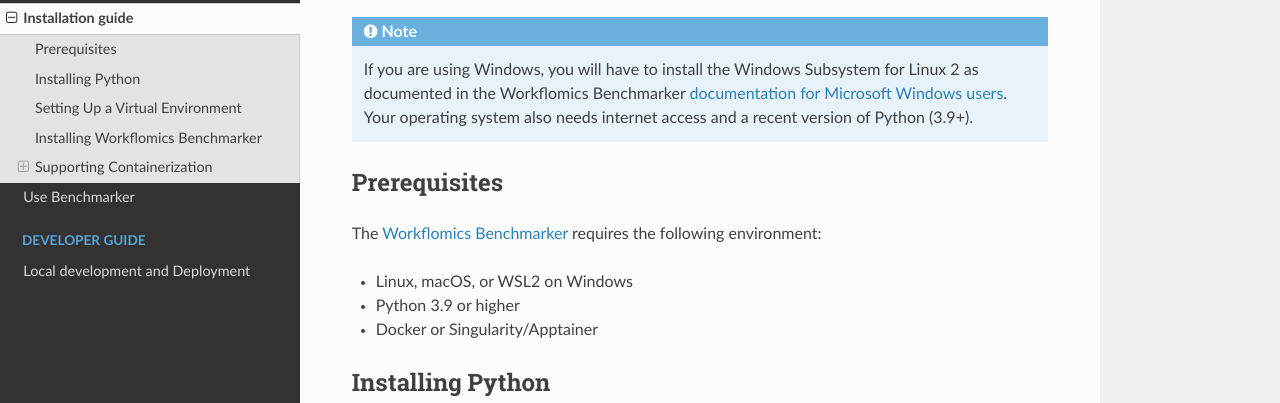
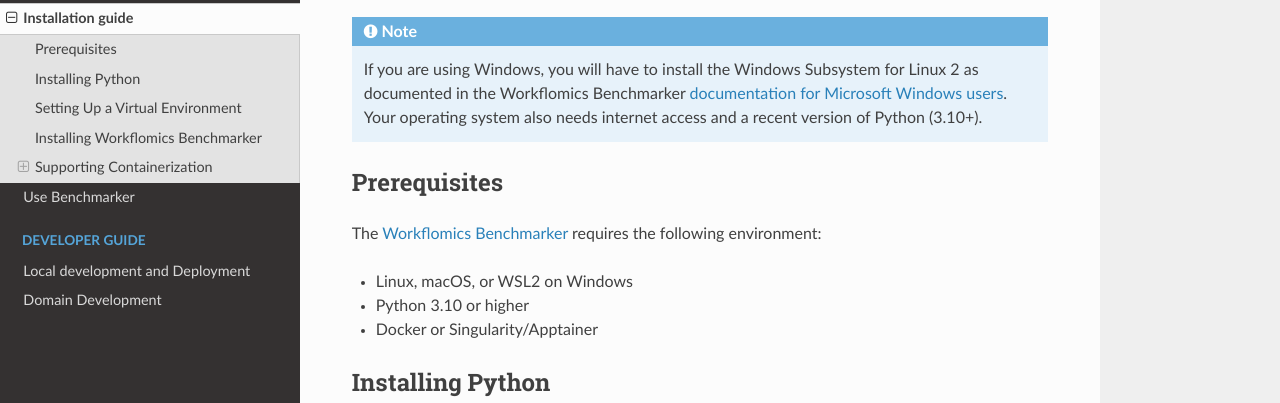
Before and after one commit to Workflomics/workflomics-readthedocs, a Sphinx documentation site: the page built from docs/source/workflomics-benchmarker/benchmarker-installation.rst, in a window 1280 px wide and 900 px high. Shown: the part 263-666 px from the top of the window. Built offline with Sphinx 7.4.7 and the Read the Docs theme 2.0.0, drawn with Linux system fonts in a browser that asks for light colours.

Commit message:
Setup the initial instructions for a new domain

```diff
--- a/docs/source/index.rst
+++ b/docs/source/index.rst
@@ -32,6 +32,7 @@ Contents
    :caption: Developer Guide
 
    basics/installation
+   basics/add-domain
 
 .. note::
 
--- a/docs/source/workflomics-benchmarker/benchmarker-installation.rst
+++ b/docs/source/workflomics-benchmarker/benchmarker-installation.rst
@@ -3,7 +3,7 @@ Installation guide
 
 This documentation provides instructions for setting up your local environment to benchmark workflows generated by the Workflomics web platform. The setup involves installing Python, setting up a virtual environment, installing the `Workflomics Benchmarker <https://github.com/Workflomics/workflomics-benchmarker>`_ and supporting containerization.
 
-.. note:: If you are using Windows, you will have to install the Windows Subsystem for Linux 2 as documented in the Workflomics Benchmarker `documentation for Microsoft Windows users <https://github.com/Workflomics/workflomics-benchmarker/tree/main?tab=readme-ov-file#ms-windows-users>`_. Your operating system also needs internet access and a recent version of Python (3.9+).
+.. note:: If you are using Windows, you will have to install the Windows Subsystem for Linux 2 as documented in the Workflomics Benchmarker `documentation for Microsoft Windows users <https://github.com/Workflomics/workflomics-benchmarker/tree/main?tab=readme-ov-file#ms-windows-users>`_. Your operating system also needs internet access and a recent version of Python (3.10+).
 
 
 Prerequisites
@@ -12,7 +12,7 @@ Prerequisites
 The `Workflomics Benchmarker <https://github.com/Workflomics/workflomics-benchmarker>`_ requires the following environment:
 
 - Linux, macOS, or WSL2 on Windows
-- Python 3.9 or higher
+- Python 3.10 or higher
 - Docker or Singularity/Apptainer
 
 
```
Also changed, not shown: docs/source/basics/add-domain.rst (added, +13 -0 lines).
